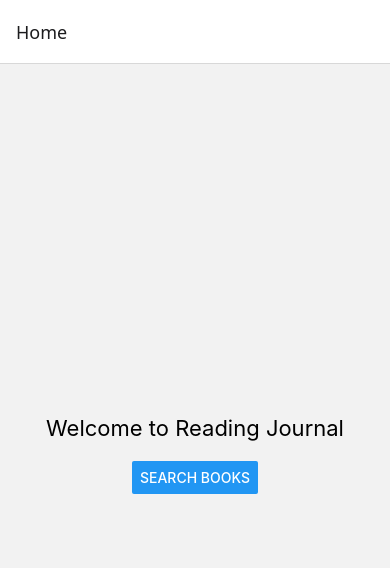
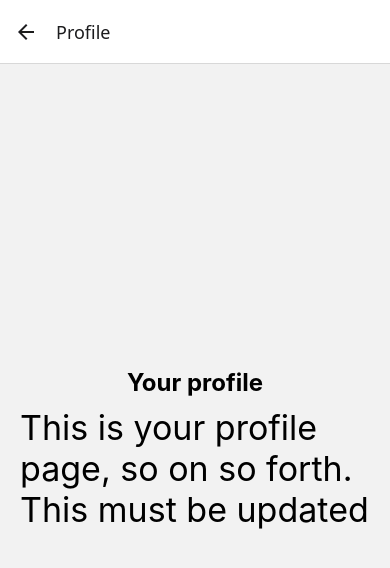
Before and after one commit to sarahyvarinen/readingjournal, a React Native app: screen /Profile in a window 390 px wide. Shown: the top 568 px of the page. Built offline with nearby package versions, Linux system fonts and the light colour scheme.

Commit message:
Added profile screen

```diff
--- a/App.js
+++ b/App.js
@@ -1,8 +1,10 @@
 import React from 'react';
 import { NavigationContainer } from '@react-navigation/native';
 import { createStackNavigator } from '@react-navigation/stack';
+
 import HomeScreen from './screens/HomeScreen';
 import BookDetailsScreen from './screens/BookDetailsScreen';
+import ProfileScreen from './screens/ProfileScreen';
 
 const Stack = createStackNavigator();
 
@@ -12,6 +14,7 @@ function App() {
       <Stack.Navigator initialRouteName="Home">
         <Stack.Screen name="Home" component={HomeScreen} />
         <Stack.Screen name="BookDetails" component={BookDetailsScreen} />
+        <Stack.Screen name="Profile" component={ProfileScreen} />
       </Stack.Navigator>
     </NavigationContainer>
   );
--- a/screens/HomeScreen.js
+++ b/screens/HomeScreen.js
@@ -5,9 +5,17 @@ const HomeScreen = ({ navigation }) => {
   return (
     <View style={styles.container}>
       <Text style={styles.title}>Welcome to Reading Journal</Text>
+
+      {/* Button for Search books */}
       <Button
         title="Search books"
         onPress={() => navigation.navigate('BookDetails')}
+      />
+
+      {/* Button for Profile */}
+      <Button
+        title="Go to Profile"
+        onPress={() => navigation.navigate('Profile')}
       />
     </View>
   );
--- /dev/null
+++ b/screens/ProfileScreen.js
@@ -0,0 +1,30 @@
+import React from 'react';
+import { View, Text, StyleSheet } from 'react-native';
+
+const ProfileScreen = () => {
+    return (
+        <View style={styles.container}>
+            <Text style={styles.title}>Your profile</Text>
+            <Text style={styles.text}>This is your profile page, so on so forth. This must be updated</Text>
+        </View>
+    );
+};
+
+const styles = StyleSheet.create({
+    container: {
+      flex: 1,
+      justifyContent: 'center',
+      alignItems: 'center',
+      padding: 20,
+    },
+    title: {
+      fontSize: 24,
+      fontWeight: 'bold',
+    },
+    text: {
+      fontSize: 34,
+      marginVertical: 10,
+    },
+});
+
+export default ProfileScreen;
```
